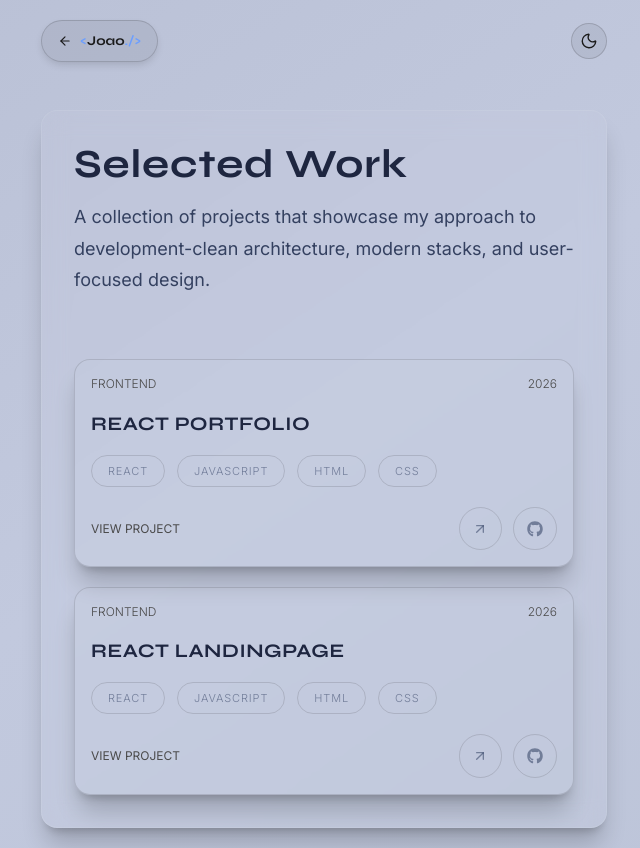
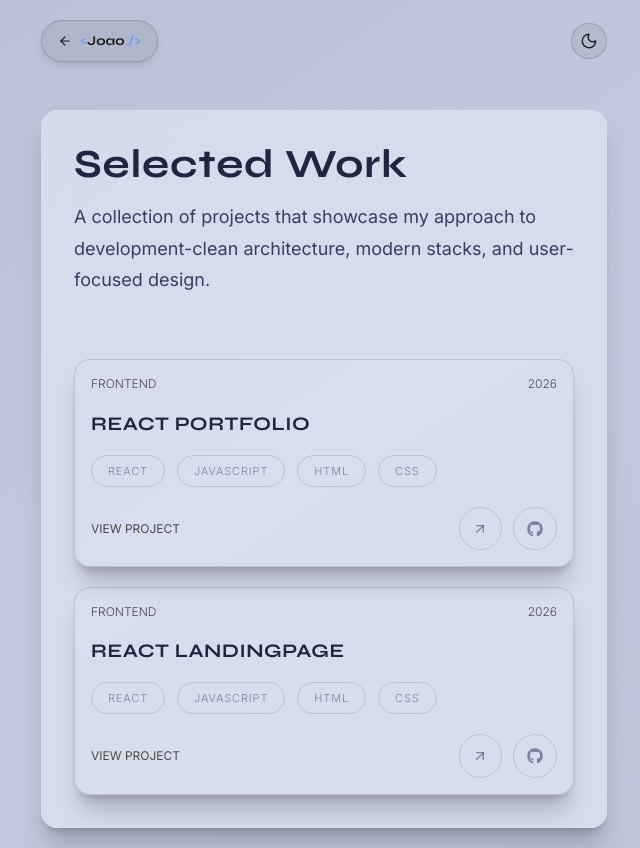
Before and after one commit to joaosaraiva1999/portfolio-joaosaraiva, a React (Vite) app: page /projects in a window 1280 px wide. Shown: the whole page, without its empty margins (316-956 px from the left). Built offline with nearby package versions, Linux system fonts and the light colour scheme.

Commit message:
Improved LightMode Background

```diff
--- a/src/pages/Projects Page/Portfolio/Portfolio.css
+++ b/src/pages/Projects Page/Portfolio/Portfolio.css
@@ -308,6 +308,7 @@
     0 20px 25px -5px rgba(0, 0, 0, 0.2),
     0 8px 10px -6px rgba(0, 0, 0, 0.2);
   transition: all ease-in 0.3ms;
+  background-color: rgb(221 226 240 / 0.8);
 }
 
 .close-btn.light {
--- a/src/pages/Projects Page/Projects.css
+++ b/src/pages/Projects Page/Projects.css
@@ -192,6 +192,7 @@
   box-shadow:
     0 20px 25px -5px rgba(0, 0, 0, 0.2),
     0 8px 10px -6px rgba(0, 0, 0, 0.2);
+  background-color: rgb(221 226 240 / 0.8);
 }
 
 .card-project.light {
```
